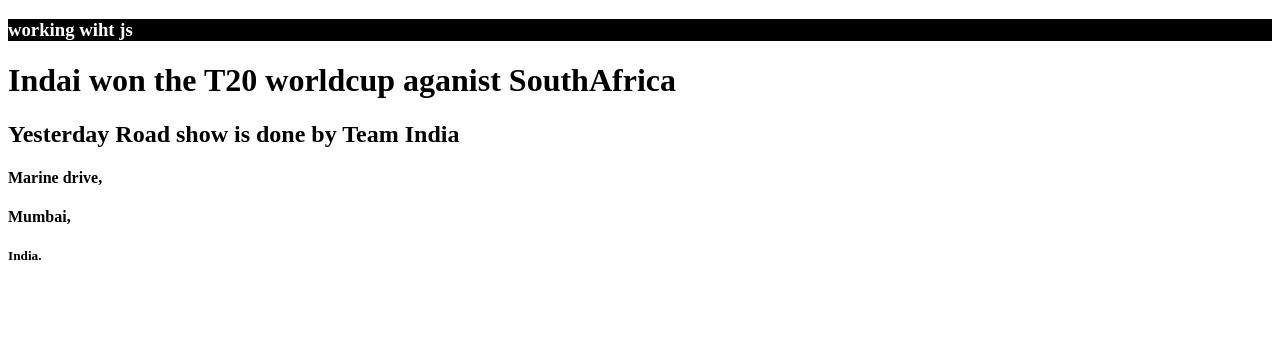
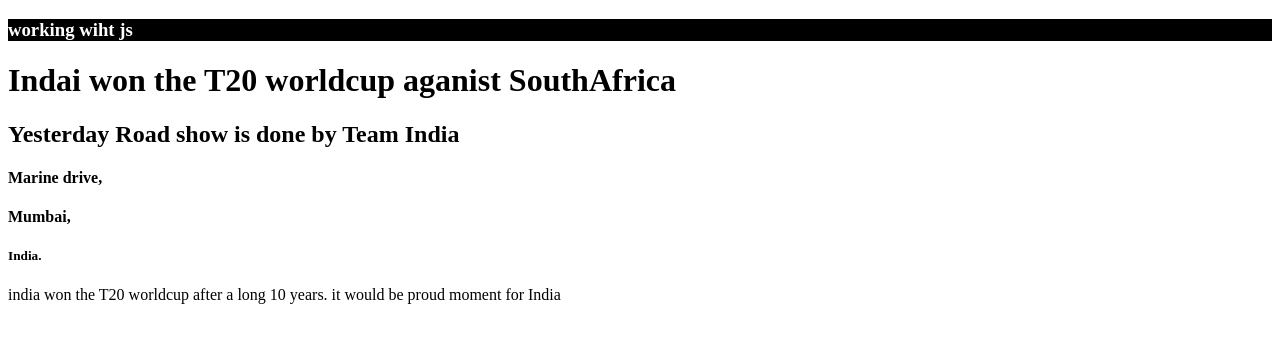
Before and after one commit to LakshmanKumarMajji123/js-basics, a plain HTML site: page index.html in a window 1280 px wide. Drawn offline with Linux system fonts and the light colour scheme.

Commit message:
Updated index.html

```diff
--- a/index.html
+++ b/index.html
@@ -18,6 +18,7 @@
     <h4>Marine drive,</h4>
     <h4>Mumbai,</h4>
     <h5>India.</h5>
+    <p>india won the T20 worldcup after a long 10 years. it would be proud moment for India</p>
   </h3>
 
 
```
